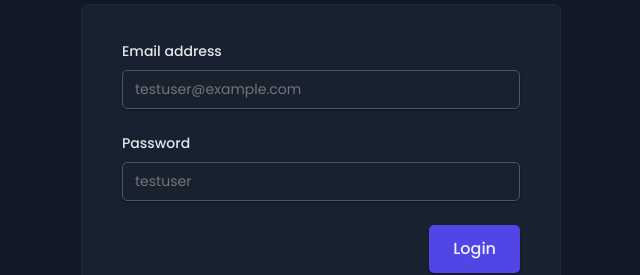
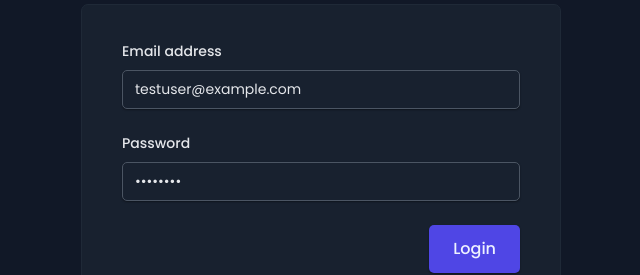
Before and after one commit to raintreeleaf/wild_oasis, a React (Vite) app: page /login in a window 1280 px wide. Shown: the part 354-629 px from the top of the page, without its empty margins (319-959 px from the left). Built offline with nearby package versions, Linux system fonts and the light colour scheme; a web font is replaced by a local one.

Commit message:
Update LoginForm.jsx
Add value to login form for easy testing.

```diff
--- a/src/features/authentication/LoginForm.jsx
+++ b/src/features/authentication/LoginForm.jsx
@@ -9,10 +9,10 @@ import { useLogin } from "./useLogin";
 // import { login } from "../../services/apiAuth";
 
 function LoginForm() {
-  const [email, setEmail] = useState("");
-  const [password, setPassword] = useState("");
+  const [email, setEmail] = useState("testuser@example.com");
+  const [password, setPassword] = useState("testuser");
   const { login, isLoading } = useLogin();
-
+// Remove the initial value from state before production.
   function handleSubmit(e) {
     e.preventDefault();
     if (!email || !password) return;
```
